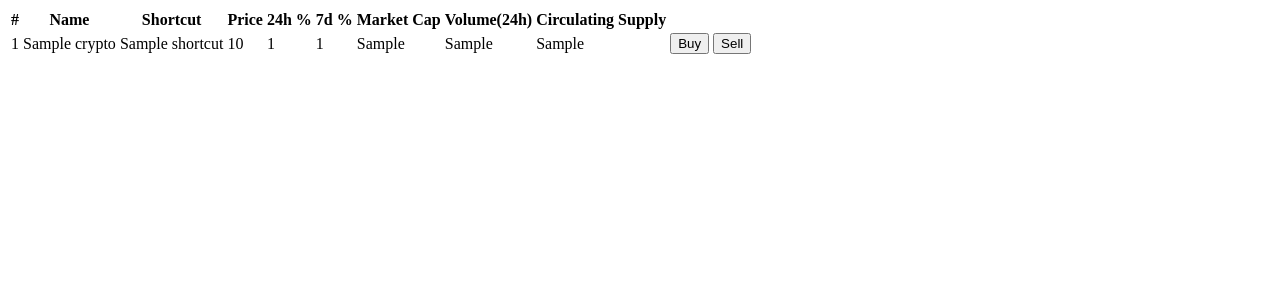
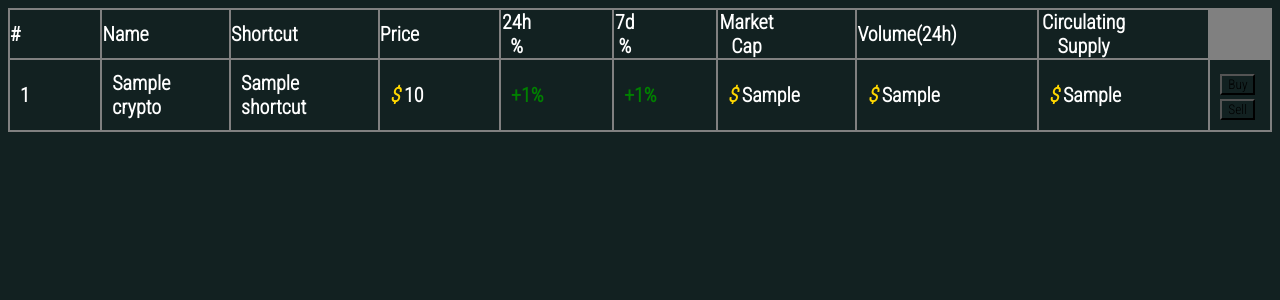
Before and after one commit to tomaszpiescikowski/Whale-Alert-App, a Python web app: template market/templates/base.html in a window 1280 px wide. Shown: the top 300 px of the page. Run offline with Jinja, Linux system fonts and the light colour scheme; the template is opened without the code that fills it: most values are stand-ins (such as "Sample title", 1, 10 or a date in 2020).

Commit message:
CSS changes

```diff
--- a/market/templates/base.html
+++ b/market/templates/base.html
@@ -2,9 +2,50 @@
 <html lang="en">
 <head>
     <meta charset="UTF-8">
-    <title>Title</title>
+    <title>WHALEALERT24</title>
+    <style>
+    @import url('https://fonts.googleapis.com/css2?family=Roboto+Condensed:wght@300&display=swap');
+
+    body, body * {
+        font-family: 'Roboto Condensed', sans-serif;
+        background-color: #122121;
+    }
+
+    .main-content {
+        font-size: 20px;
+        background-color: gray;
+        font-weight: bold;
+        color: white;
+    }
+
+    th, tr {
+        padding: 0 80px 0 0;
+    }
+    .plus {
+        color: green;
+        font-weight: bold;
+    }
+    .minus {
+        color: red;
+        font-weight: bold;
+    }
+    .dollar_sign {
+        color: gold;
+        font-style: italic;
+     }
+
+    td {
+
+        padding: 10px;
+
+    }
+
+
+
+    </style>
 </head>
 <body>
+    <div class="data">
         <table class="main-content">
             <thead>
                 <tr>
@@ -25,12 +66,21 @@
                     <td>{{ crypto.id }}</td>
                     <td>{{ crypto.name }}</td>
                     <td>{{ crypto.shortcut }}</td>
-                <td>{{ crypto.price }}</td>
-                <td>{{ crypto.percent24hours }}</td>
-                <td>{{ crypto.percent7days }}</td>
-                <td>{{ crypto.market_cap }}</td>
-                <td>{{ crypto.volume24h }}</td>
-                <td>{{ crypto.circulating_supply }}</td>
+                    <td><span class="dollar_sign">$</span> {{ crypto.price }}</td>
+                        {% if crypto.percent24hours >= 0 %}
+                            <td class="plus">+{{ crypto.percent24hours }}%</td>
+                        {% else %}
+                            <td class="minus">{{ crypto.percent24hours }}%</td>
+                        {% endif %}
+
+                        {% if crypto.percent7days >= 0 %}
+                            <td class="plus">+{{ crypto.percent7days }}%</td>
+                        {% else %}
+                            <td class="minus">{{ crypto.percent7days }}%</td>
+                        {% endif %}
+                    <td><span class="dollar_sign">$</span> {{ crypto.market_cap }}</td>
+                    <td><span class="dollar_sign">$</span> {{ crypto.volume24h }}</td>
+                    <td><span class="dollar_sign">$</span> {{ crypto.circulating_supply }}</td>
                     <td>
                         <button class="buy">Buy</button>
                         <button class="sell">Sell</button>
@@ -39,5 +89,6 @@
                 {% endfor %}
             </tbody>
         </table>
+    </div>
 </body>
 </html>
```
Also changed, not shown: market/market.db. Lines whose indentation alone changed are shown as unchanged.
